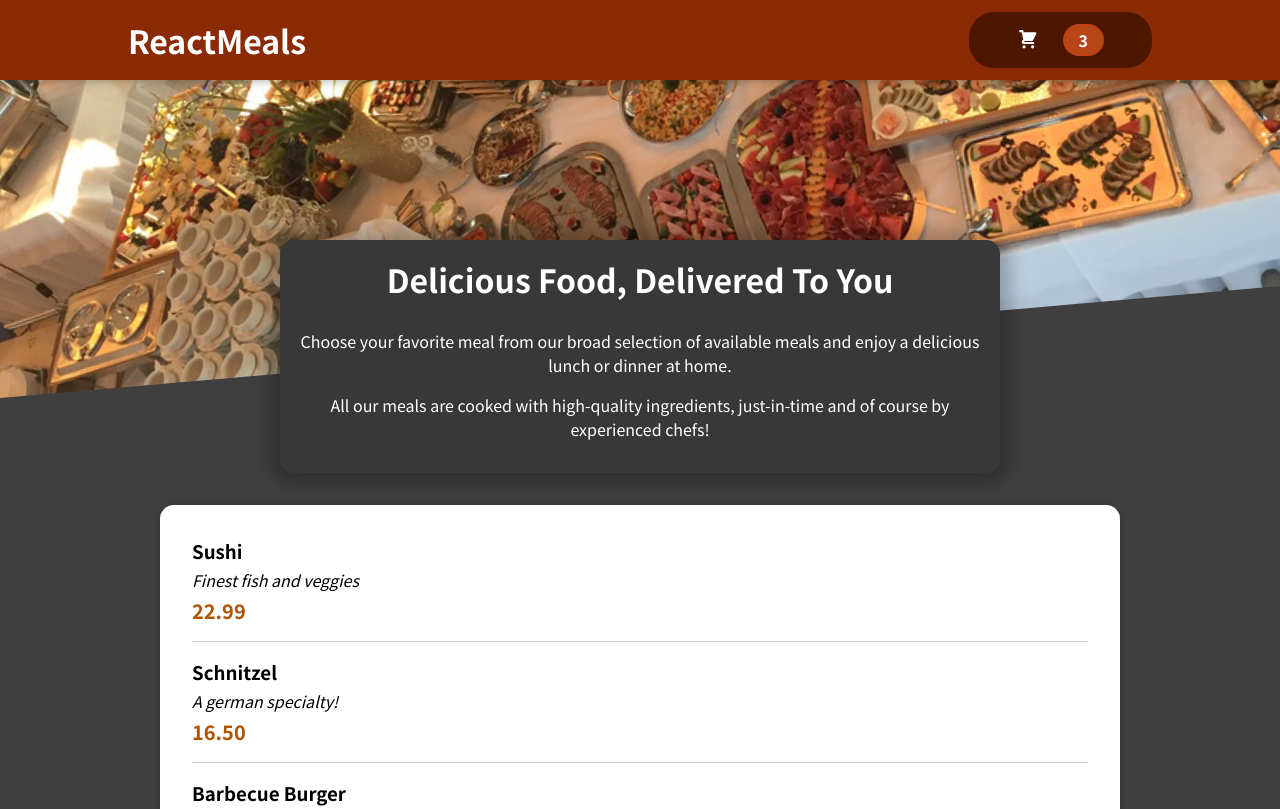
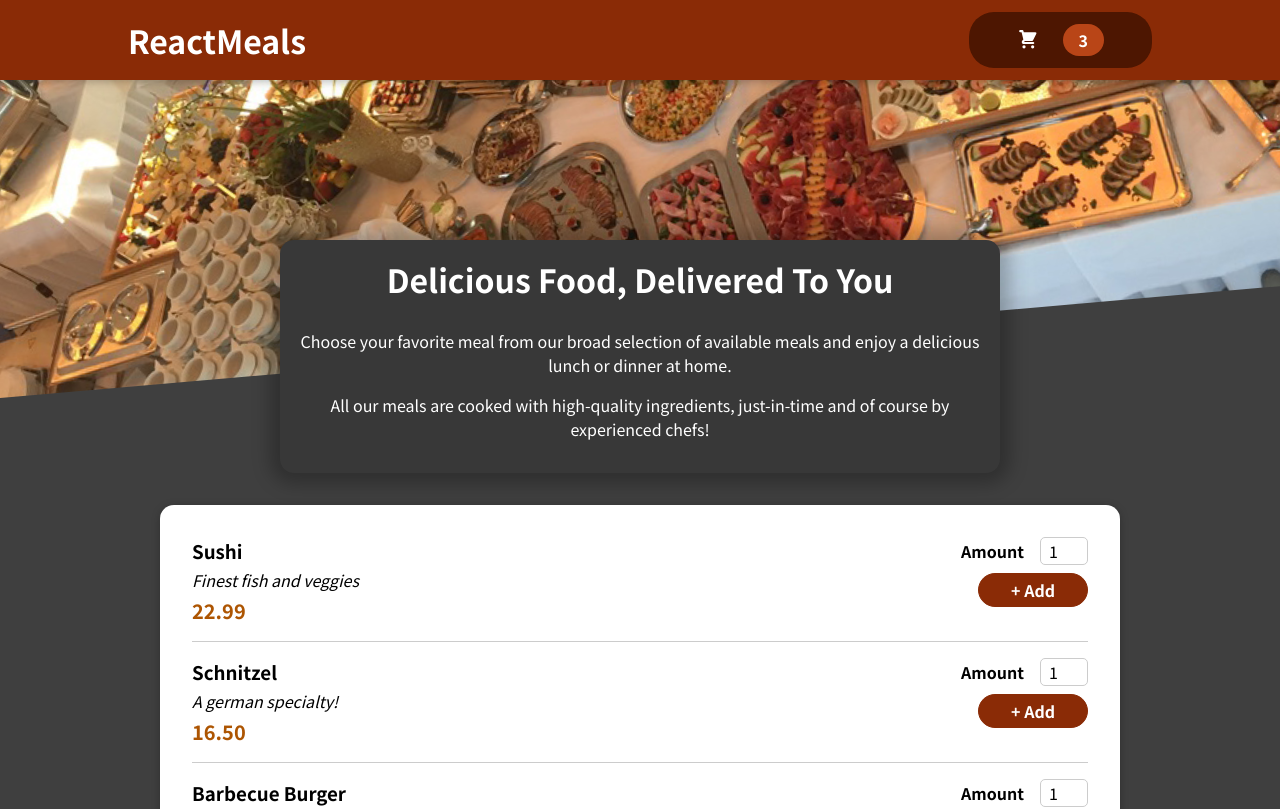
Before and after one commit to zubiwubwub/food-order-react-ui, a React (Create React App) app: page / in a window 1280 px wide. Shown: the top 809 px of the page. Built offline with nearby package versions, Linux system fonts and the light colour scheme.

Commit message:
added Form and input component

```diff
--- a/src/components/Meals/AvailableMeals.js
+++ b/src/components/Meals/AvailableMeals.js
@@ -33,6 +33,7 @@ const AvailableMeals = () => {
   const mealsList = DUMMY_MEALS.map((meal) => {
     return (
       <MealItem
+        id={meal.id}
         key={meal.id}
         name={meal.name}
         description={meal.description}
--- a/src/components/Meals/MealItem/MealItem.js
+++ b/src/components/Meals/MealItem/MealItem.js
@@ -1,4 +1,5 @@
 import classes from './MealItem.module.css';
+import MealItemForm from './MealItemForm';
 
 const MealItem = (props) => {
   const price = `${props.price.toFixed(2)}`;
@@ -9,7 +10,9 @@ const MealItem = (props) => {
         <div className={classes.description}>{props.description}</div>
         <div className={classes.price}>{price}</div>
       </div>
-      <div></div>
+      <div>
+        <MealItemForm id={props.id} />
+      </div>
     </li>
   );
 };
--- a/src/components/Meals/MealItem/MealItemForm.js
+++ b/src/components/Meals/MealItem/MealItemForm.js
@@ -0,0 +1,23 @@
+import classes from './MealItemForm.module.css';
+import Input from '../../UI/Input';
+
+const MealItemForm = (props) => {
+  return (
+    <form className={classes.form}>
+      <Input
+        label='Amount'
+        input={{
+          id: 'amount_' + props.id,
+          type: 'number',
+          min: '1',
+          max: '5',
+          step: '1',
+          defaultValue: '1',
+        }}
+      />
+      <button>+ Add</button>
+    </form>
+  );
+};
+
+export default MealItemForm;
--- /dev/null
+++ b/src/components/Meals/MealItem/MealItemForm.module.css
@@ -0,0 +1,20 @@
+.form {
+  text-align: right;
+}
+
+.form button {
+  font: inherit;
+  cursor: pointer;
+  background-color: #8a2b06;
+  border: 1px solid #8a2b06;
+  color: white;
+  padding: 0.25rem 2rem;
+  border-radius: 20px;
+  font-weight: bold;
+}
+
+.form button:hover,
+.form button:active {
+  background-color: #641e03;
+  border-color: #641e03;
+}
--- /dev/null
+++ b/src/components/UI/Input.js
@@ -0,0 +1,12 @@
+import classes from './Input.module.css';
+
+const Input = (props) => {
+  return (
+    <div className={classes.input}>
+      <label htmlFor={props.input.id}>{props.label}</label>
+      <input {...props.input} />
+    </div>
+  );
+};
+
+export default Input;
--- /dev/null
+++ b/src/components/UI/Input.module.css
@@ -0,0 +1,18 @@
+.input {
+  display: flex;
+  align-items: center;
+  margin-bottom: 0.5rem;
+}
+
+.input label {
+  font-weight: bold;
+  margin-right: 1rem;
+}
+
+.input input {
+  width: 3rem;
+  border-radius: 5px;
+  border: 1px solid #ccc;
+  font: inherit;
+  padding-left: 0.5rem;
+}
```
Also changed, not shown: 1 other file (tests, documents, lock files or other folders).
